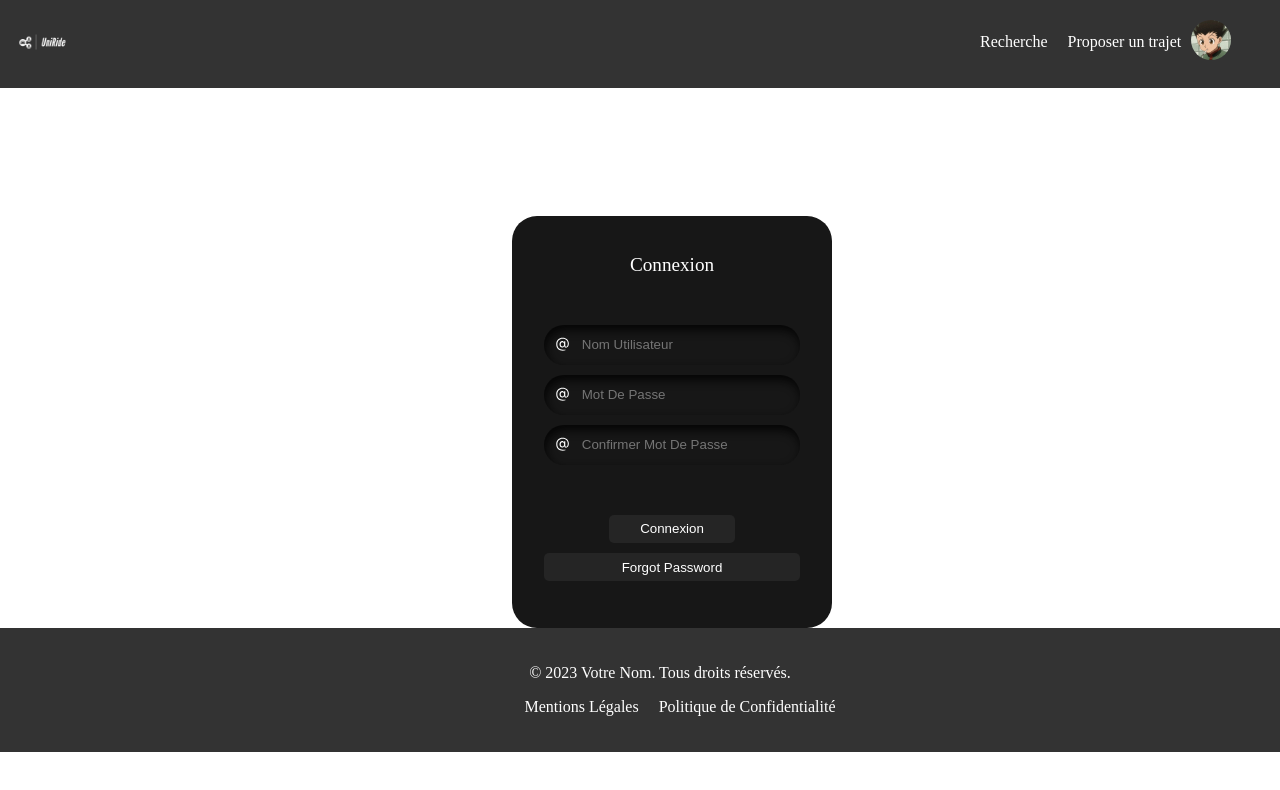
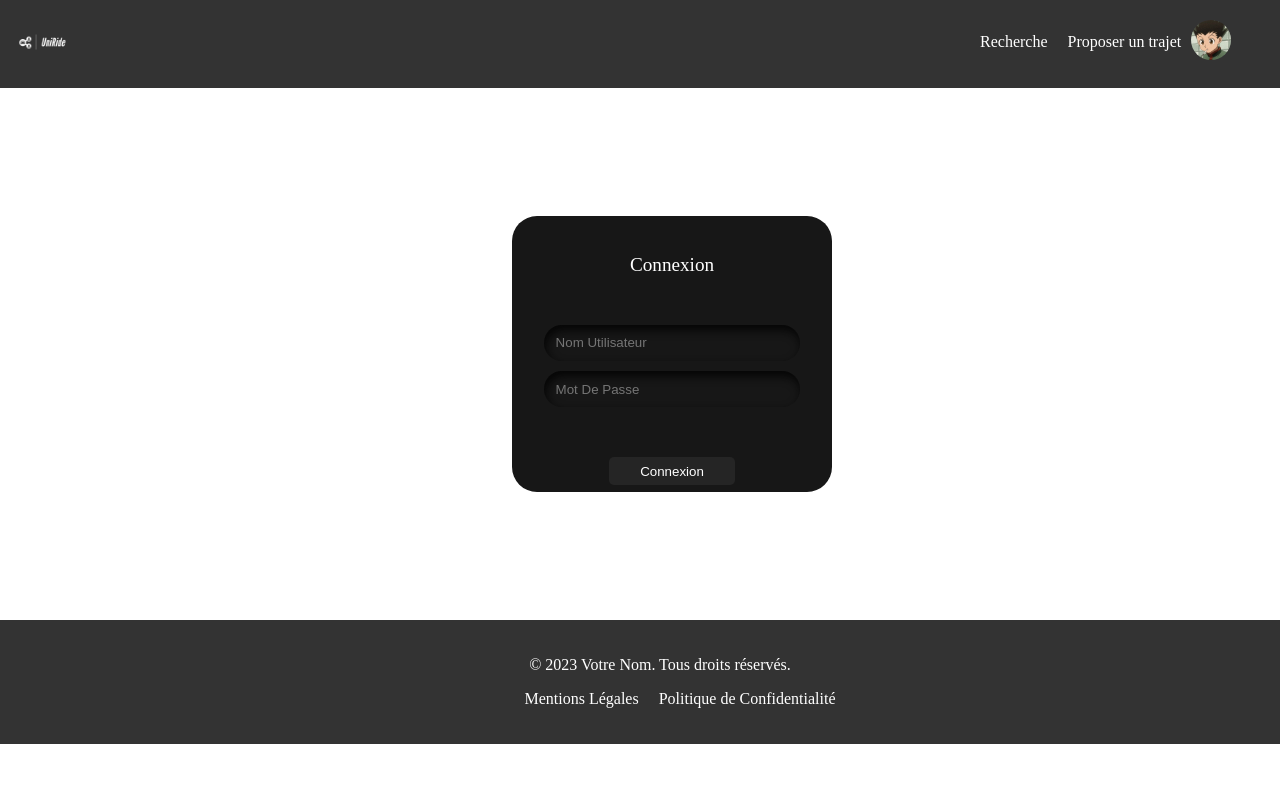
Before and after one commit to nayren23/UniRide-SApp, an Angular app in the folder UniRide/: page /logIn in a window 1280 px wide. Shown: the top 790 px of the page. Built offline with nearby package versions, Linux system fonts and the light colour scheme.

Commit message:
add : log in with angular and flask work

```diff
--- a/UniRide/src/app/app.module.ts
+++ b/UniRide/src/app/app.module.ts
@@ -17,7 +17,7 @@ import { FormsModule } from '@angular/forms';
   declarations: [
     AppComponent,
     RegistrationComponent,
-    LogInComponent
+    LogInComponent,
 
   ],
   imports: [
--- a/UniRide/src/app/log-in/log-in.component.css
+++ b/UniRide/src/app/log-in/log-in.component.css
@@ -1,6 +1,8 @@
 #connexionDiv {
     text-align: center;
+    width: 100%;
     padding-top: 10%;
+    padding-bottom: 10%;
 }
 
 
--- a/UniRide/src/app/log-in/log-in.component.html
+++ b/UniRide/src/app/log-in/log-in.component.html
@@ -1,33 +1,15 @@
 <div id="connexionDiv">
-    <form class="form">
+  <form class="form" [formGroup]="connexionForm" (ngSubmit)="onSubmit()">
     <p id="heading">Connexion</p>
     <div class="field">
-            <svg class="input-icon" xmlns="http://www.w3.org/2000/svg" width="16" height="16" fill="currentColor" viewBox="0 0 16 16">
-        <path
-          d="M13.106 7.222c0-2.967-2.249-5.032-5.482-5.032-3.35 0-5.646 2.318-5.646 5.702 0 3.493 2.235 5.708 5.762 5.708.862 0 1.689-.123 2.304-.335v-.862c-.43.199-1.354.328-2.29.328-2.926 0-4.813-1.88-4.813-4.798 0-2.844 1.921-4.881 4.594-4.881 2.735 0 4.608 1.688 4.608 4.156 0 1.682-.554 2.769-1.416 2.769-.492 0-.772-.28-.772-.76V5.206H8.923v.834h-.11c-.266-.595-.881-.964-1.6-.964-1.4 0-2.378 1.162-2.378 2.823 0 1.737.957 2.906 2.379 2.906.8 0 1.415-.39 1.709-1.087h.11c.081.67.703 1.148 1.503 1.148 1.572 0 2.57-1.415 2.57-3.643zm-7.177.704c0-1.197.54-1.907 1.456-1.907.93 0 1.524.738 1.524 1.907S8.308 9.84 7.371 9.84c-.895 0-1.442-.725-1.442-1.914z">
-        </path>
-      </svg>
-            <input autocomplete="off" placeholder="Nom Utilisateur" class="input-field" type="text">
+      <input autocomplete="off" placeholder="Nom Utilisateur" class="input-field" type="text" formControlName="login">
     </div>
     <div class="field">
-            <svg class="input-icon" xmlns="http://www.w3.org/2000/svg" width="16" height="16" fill="currentColor" viewBox="0 0 16 16">
-        <path
-          d="M13.106 7.222c0-2.967-2.249-5.032-5.482-5.032-3.35 0-5.646 2.318-5.646 5.702 0 3.493 2.235 5.708 5.762 5.708.862 0 1.689-.123 2.304-.335v-.862c-.43.199-1.354.328-2.29.328-2.926 0-4.813-1.88-4.813-4.798 0-2.844 1.921-4.881 4.594-4.881 2.735 0 4.608 1.688 4.608 4.156 0 1.682-.554 2.769-1.416 2.769-.492 0-.772-.28-.772-.76V5.206H8.923v.834h-.11c-.266-.595-.881-.964-1.6-.964-1.4 0-2.378 1.162-2.378 2.823 0 1.737.957 2.906 2.379 2.906.8 0 1.415-.39 1.709-1.087h.11c.081.67.703 1.148 1.503 1.148 1.572 0 2.57-1.415 2.57-3.643zm-7.177.704c0-1.197.54-1.907 1.456-1.907.93 0 1.524.738 1.524 1.907S8.308 9.84 7.371 9.84c-.895 0-1.442-.725-1.442-1.914z">
-        </path>
-      </svg>
-            <input autocomplete="off" placeholder="Mot De Passe" class="input-field" type="text">
-        </div>
-        <div class="field">
-            <svg class="input-icon" xmlns="http://www.w3.org/2000/svg" width="16" height="16" fill="currentColor" viewBox="0 0 16 16">
-        <path
-          d="M13.106 7.222c0-2.967-2.249-5.032-5.482-5.032-3.35 0-5.646 2.318-5.646 5.702 0 3.493 2.235 5.708 5.762 5.708.862 0 1.689-.123 2.304-.335v-.862c-.43.199-1.354.328-2.29.328-2.926 0-4.813-1.88-4.813-4.798 0-2.844 1.921-4.881 4.594-4.881 2.735 0 4.608 1.688 4.608 4.156 0 1.682-.554 2.769-1.416 2.769-.492 0-.772-.28-.772-.76V5.206H8.923v.834h-.11c-.266-.595-.881-.964-1.6-.964-1.4 0-2.378 1.162-2.378 2.823 0 1.737.957 2.906 2.379 2.906.8 0 1.415-.39 1.709-1.087h.11c.081.67.703 1.148 1.503 1.148 1.572 0 2.57-1.415 2.57-3.643zm-7.177.704c0-1.197.54-1.907 1.456-1.907.93 0 1.524.738 1.524 1.907S8.308 9.84 7.371 9.84c-.895 0-1.442-.725-1.442-1.914z">
-        </path>
-      </svg>
-            <input autocomplete="off" placeholder="Confirmer Mot De Passe" class="input-field" type="text">
+      <input autocomplete="off" placeholder="Mot De Passe" class="input-field" type="password"
+        formControlName="password">
     </div>
     <div class="btn">
-            <button class="button2">Connexion</button>
+      <button class="button2" type="submit">Connexion</button>
     </div>
-        <button class="button3">Forgot Password</button>
   </form>
 </div>
--- a/UniRide/src/app/log-in/log-in.component.ts
+++ b/UniRide/src/app/log-in/log-in.component.ts
@@ -1,4 +1,8 @@
 import { Component } from '@angular/core';
+import { FormBuilder, FormGroup, Validators } from '@angular/forms';
+import { HttpClient } from '@angular/common/http';
+
+
 
 @Component({
   selector: 'app-log-in',
@@ -6,5 +10,34 @@ import { Component } from '@angular/core';
   styleUrls: ['./log-in.component.css']
 })
 export class LogInComponent {
+  connexionForm: FormGroup;
 
+
+  constructor(private formBuilder: FormBuilder, private http: HttpClient) {
+    this.connexionForm = this.formBuilder.group({
+      login: ['', Validators.required],
+      password: ['', Validators.required],
+    }, {
+    });
+
+  }
+
+
+
+  onSubmit() {
+    if (this.connexionForm.valid) {
+    const formData = this.connexionForm.value;
+    console.log(formData);
+
+    const url = 'https://127.0.0.1:5050/user/auth'; // Assurez-vous que l'URL correspond à votre route Flask
+    this.http.get(url, formData).subscribe(
+      (response) => {
+        console.log(response);
+      },
+      (error) => {
+        console.error(error);
+      }
+    );
+  }
 }
+}
--- a/UniRide/src/app/registration/registration.component.ts
+++ b/UniRide/src/app/registration/registration.component.ts
@@ -22,30 +22,12 @@ export class RegistrationComponent {
       phone_number: ['', Validators.required],
       description: ['', Validators.required],
     }, {
-      validator: this.passwordMatchValidator
     });
   }
 
-  passwordMatchValidator(formGroup: FormGroup) {
-    const passwordControl = formGroup.get('password');
-    const confirmPasswordControl = formGroup.get('password_confirmation');
-
-    if (passwordControl && confirmPasswordControl) {
-      const password = passwordControl.value;
-      const confirmPassword = confirmPasswordControl.value;
-
-      if (password !== confirmPassword) {
-        confirmPasswordControl.setErrors({ mismatch: true });
-      } else {
-        confirmPasswordControl.setErrors(null);
-      }
-    }
-  }
 
   onSubmit() {
-    console.log(this.inscriptionForm.valid)
-    console.log(this.inscriptionForm.value)
-    if (this.inscriptionForm.valid) {
+      if (this.inscriptionForm.valid) {
       const formData = this.inscriptionForm.value;
       console.log(formData);
 
```
Lines whose indentation alone changed are shown as unchanged.
